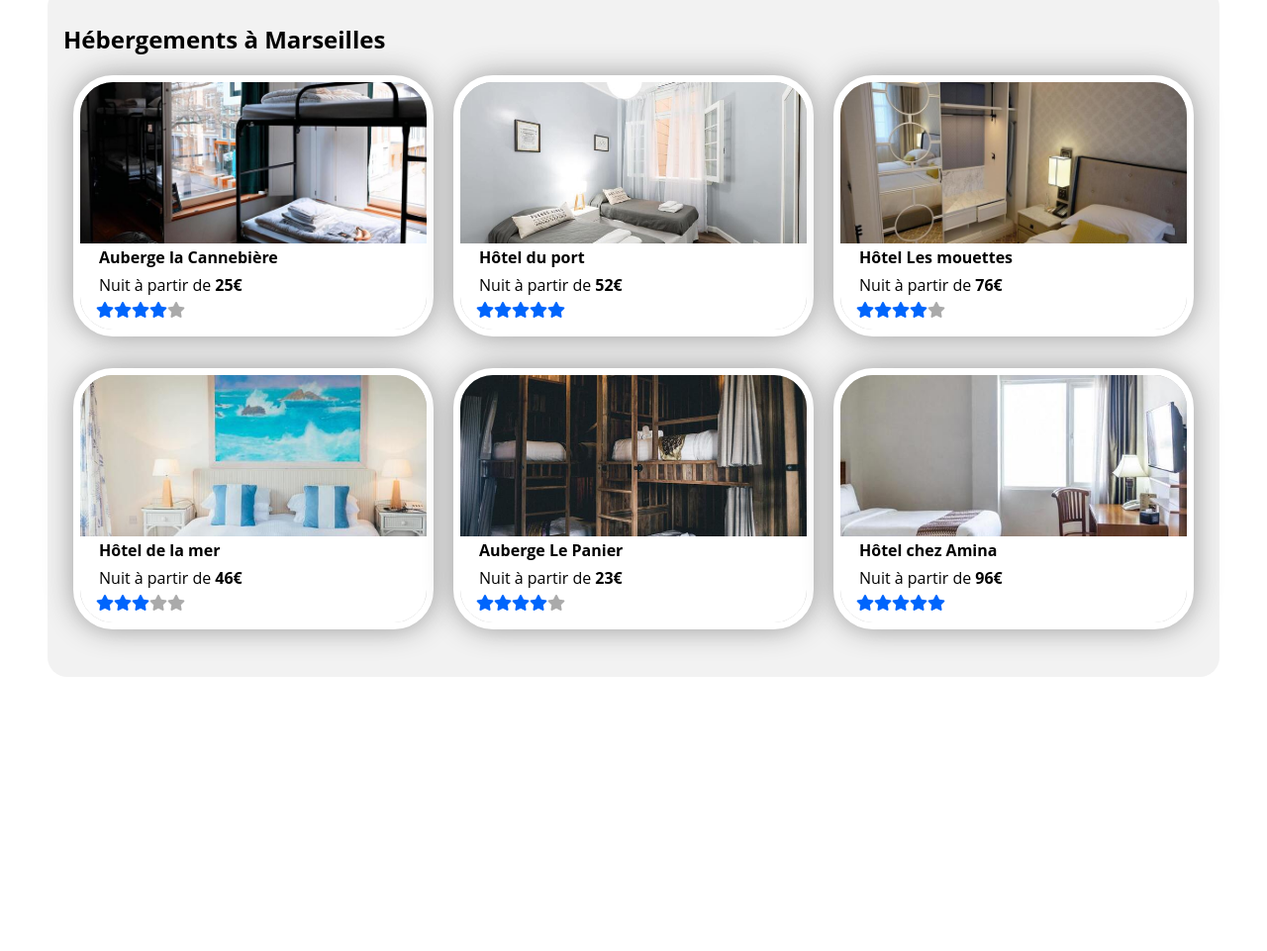
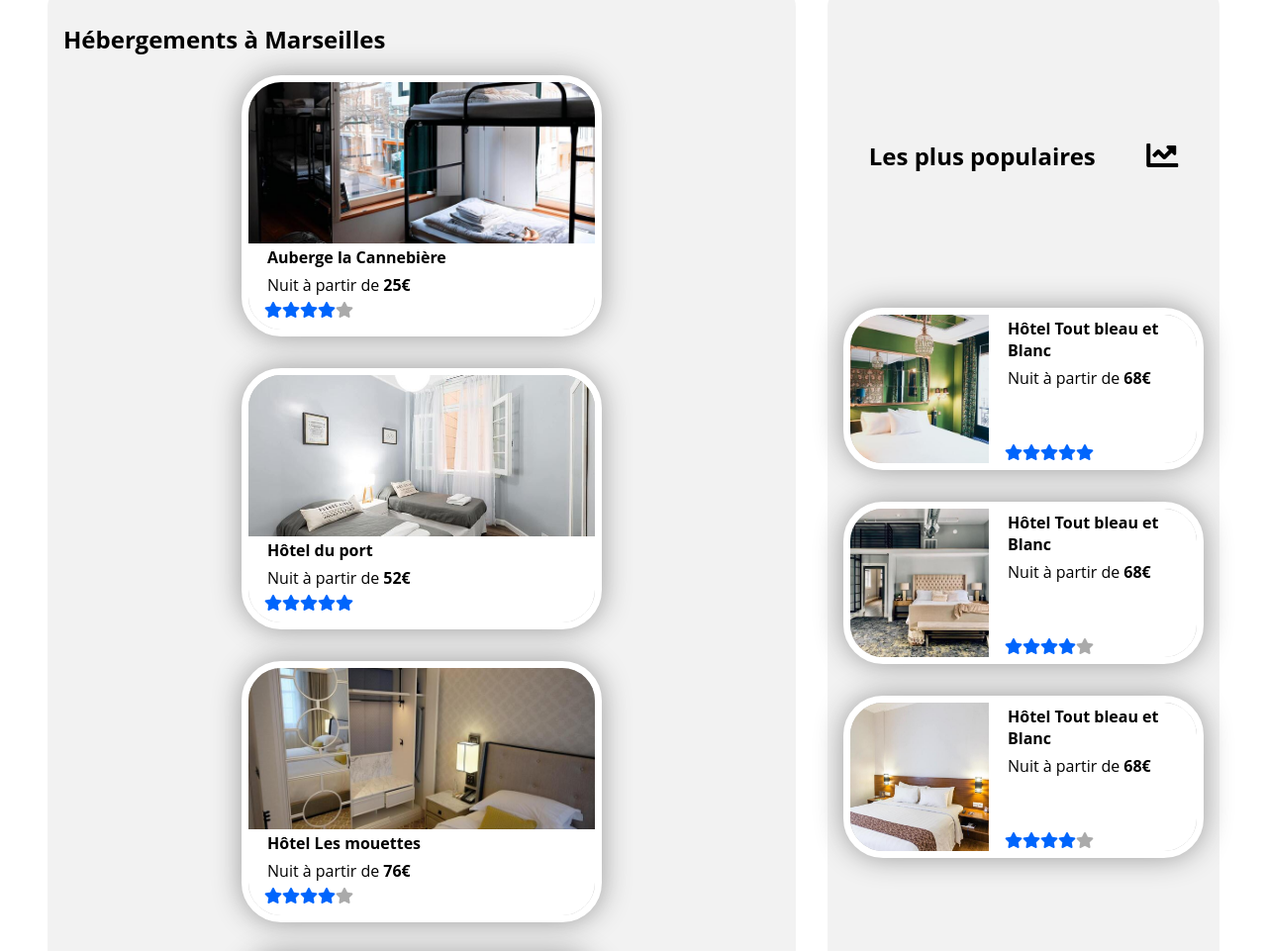
Before and after one commit to michael-lmk/P2_martinsky_michael, a plain HTML site: page index.html in a window 1280 px wide. Shown: the part 361-1322 px from the top of the page at 99% size. Before the commit the page ends 1069 px from the top, so only its background shows below. Drawn offline with Linux system fonts and the light colour scheme.

Commit message:
Ajout des appartements les plus populaires

```diff
--- a/index.css
+++ b/index.css
@@ -297,3 +297,60 @@ input{
 /****************************/
 /*        Fin Etoile        */
 /****************************/
+
+/****************************/
+/*      Debut populaire     */
+/****************************/
+
+.most-popular{
+    display: flex;
+    flex-wrap: wrap;
+    flex-direction: column;
+    flex: 1 9;
+    background-color: #F2F2F2;
+    padding: 1em;
+    margin: 1em;
+    border-radius: 20px;
+}
+
+.popular-header{
+    display: flex;
+    align-items: center;
+    flex: 1;
+    justify-content: space-around;
+}
+
+.items-popular{
+    display: flex;
+    flex: 5;
+    flex-direction: column;
+}
+
+.item-popular{
+    display: flex;
+    height: 150px;
+    width: 350px;
+    border-radius: 40px;
+    border: 7px solid  white;
+    margin-bottom: 2em;
+    overflow: hidden;
+    filter: drop-shadow(0 0 0.90rem  rgb(153, 153, 153) );
+}
+
+.desc-popular{
+    display: flex;
+    flex-direction: column;
+    flex: 1;
+    background-color: white;
+    padding-left: 1em;
+}
+
+.images-popular{
+    object-fit: cover;
+    width: 40%;
+    height: 100%;
+}
+
+/****************************/
+/*       Fin populaire      */
+/****************************/
--- a/index.html
+++ b/index.html
@@ -136,6 +136,60 @@
                 </div>
                 </div>
             </div>
+            <aside class="most-popular">
+                <div class="popular-header">
+                    <h2>Les plus populaires</h2>
+                    <i class="fas fa-chart-line fa-2x"></i>
+                </div>
+                <div class="items-popular">
+                    <div class="item-popular">
+                        <img class="images-popular" src="./images/hebergements/4_small/emile-guillemot-Bj_rcSC5XfE-unsplash.jpg" alt="">
+                        <div class="desc-popular">
+                            <h4 class="name-appart">Hôtel Tout bleau et Blanc</h4>
+                            <p class="price-appart">Nuit à partir de <b>68€</b></p>
+                            <div class="rating rating-popular">
+                                <a data-color="true" href="#5" title="Donner 5 étoiles"><i class="fas fa-star"></i></a>
+                                <a data-color="true" href="#4" title="Donner 4 étoiles"><i class="fas fa-star"></i></a>
+                                <a data-color="true" href="#3" title="Donner 3 étoiles"><i class="fas fa-star"></i></a>
+                                <a data-color="true" href="#2" title="Donner 2 étoiles"><i class="fas fa-star"></i></a>
+                                <a data-color="true" href="#1" title="Donner 1 étoile"><i class="fas fa-star"></i></a>
+                            </div>
+                        </div>
+                    </div>
+
+                    <div class="item-popular">
+                        <img class="images-popular" src="./images/hebergements/4_small/aw-creative-VGs8z60yT2c-unsplash.jpg" alt="">
+                        <div class="desc-popular">
+                            <h4 class="name-appart">Hôtel Tout bleau et Blanc</h4>
+                            <p class="price-appart">Nuit à partir de <b>68€</b></p>
+                            <div class="rating rating-popular">
+                                <a href="#5" title="Donner 5 étoiles"><i class="fas fa-star"></i></a>
+                                <a data-color="true" href="#4" title="Donner 4 étoiles"><i class="fas fa-star"></i></a>
+                                <a data-color="true" href="#3" title="Donner 3 étoiles"><i class="fas fa-star"></i></a>
+                                <a data-color="true" href="#2" title="Donner 2 étoiles"><i class="fas fa-star"></i></a>
+                                <a data-color="true" href="#1" title="Donner 1 étoile"><i class="fas fa-star"></i></a>
+                            </div>
+                        </div>
+                    </div>
+
+
+                    <div class="item-popular">
+                        <img class="images-popular" src="./images/hebergements/4_small/febrian-zakaria-sjvU0THccQA-unsplash.jpg" alt="">
+                        <div class="desc-popular">
+                            <h4 class="name-appart">Hôtel Tout bleau et Blanc</h4>
+                            <p class="price-appart">Nuit à partir de <b>68€</b></p>
+                            <div class="rating rating-popular">
+                                <a href="#5" title="Donner 5 étoiles"><i class="fas fa-star"></i></a>
+                                <a data-color="true" href="#4" title="Donner 4 étoiles"><i class="fas fa-star"></i></a>
+                                <a data-color="true" href="#3" title="Donner 3 étoiles"><i class="fas fa-star"></i></a>
+                                <a data-color="true" href="#2" title="Donner 2 étoiles"><i class="fas fa-star"></i></a>
+                                <a data-color="true" href="#1" title="Donner 1 étoile"><i class="fas fa-star"></i></a>
+                            </div>
+                        </div>
+                    </div>
+                </div>
+
+            </aside>
         </section>
         <aside>
 
```
